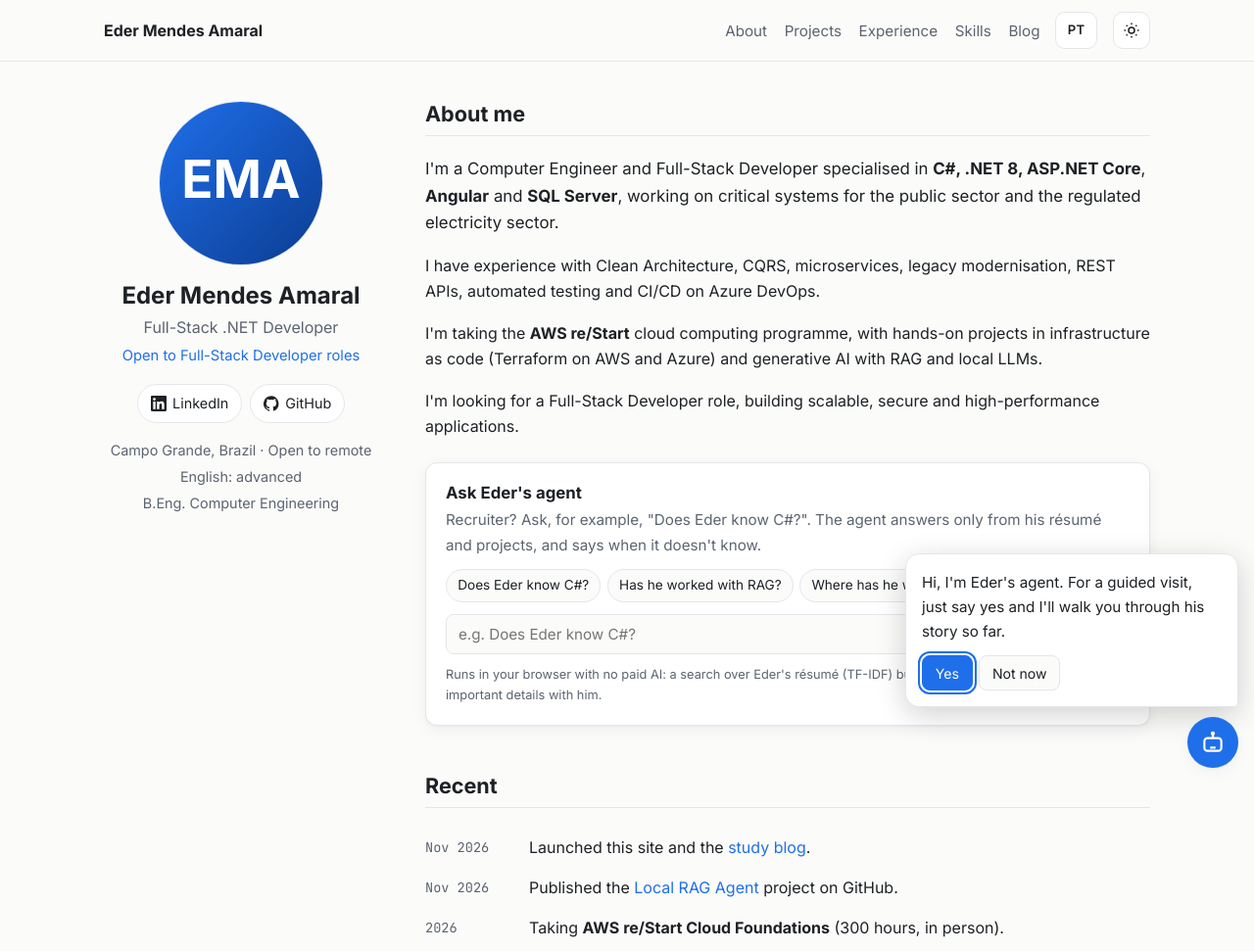
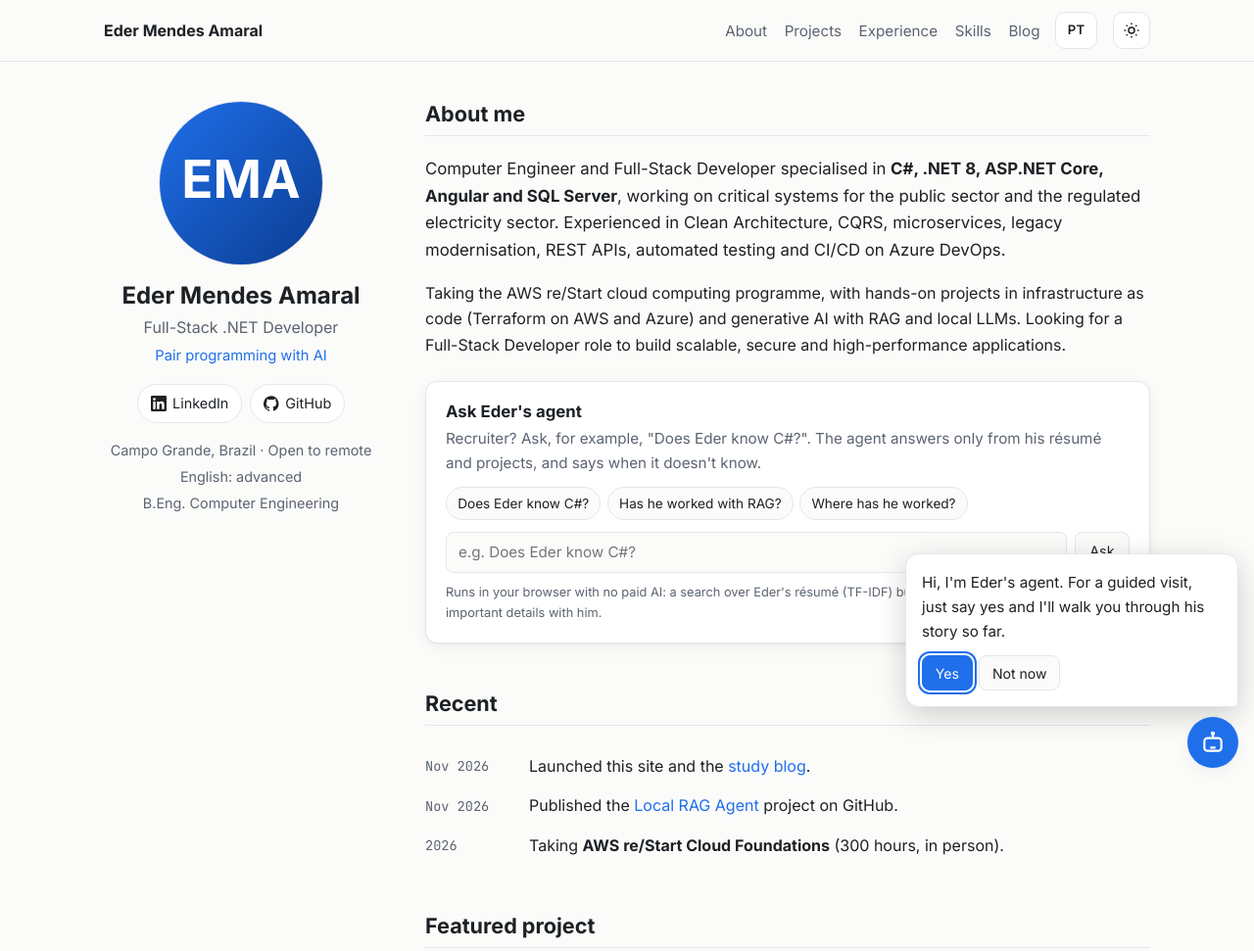
Before and after one commit to edermendes2016/portfolio, a plain HTML site: page index.html in a window 1280 px wide. Shown: the top 971 px of the page at 98% size. Drawn offline with Linux system fonts and the light colour scheme; no server answers.

Commit message:
Use Eder's exact résumé text in About me; subtitle: Pair programming with AI
Co-Authored-By: Claude Opus 5.5 <noreply@anthropic.com>
Claude-Session: https://claude.ai/code/session_011Pkoighh5ie8jmZAf571Ub

```diff
--- a/index.html
+++ b/index.html
@@ -73,7 +73,7 @@
       <img class="avatar" src="assets/img/avatar-placeholder.svg" alt="Eder Mendes Amaral" width="168" height="168">
       <h1>Eder Mendes Amaral</h1>
       <p class="role" data-pt="Desenvolvedor Full-Stack .NET">Full-Stack .NET Developer</p>
-      <p class="next-role" data-pt="Aberto a vagas de Desenvolvedor Full-Stack">Open to Full-Stack Developer roles</p>
+      <p class="next-role" data-pt="Pair programming com IA">Pair programming with AI</p>
       <div class="social">
         <a href="https://www.linkedin.com/in/eder-mendes-amaral/" target="_blank" rel="noopener">
           <svg viewBox="0 0 24 24" fill="currentColor" aria-hidden="true"><path d="M20.45 20.45h-3.56v-5.57c0-1.33-.02-3.04-1.85-3.04-1.85 0-2.14 1.45-2.14 2.94v5.67H9.35V9h3.41v1.56h.05c.48-.9 1.64-1.85 3.37-1.85 3.6 0 4.27 2.37 4.27 5.46v6.28zM5.34 7.43a2.06 2.06 0 1 1 0-4.13 2.06 2.06 0 0 1 0 4.13zM7.12 20.45H3.56V9h3.56v11.45zM22.22 0H1.77C.79 0 0 .77 0 1.73v20.54C0 23.23.79 24 1.77 24h20.45c.98 0 1.78-.77 1.78-1.73V1.73C24 .77 23.2 0 22.22 0z"/></svg>
@@ -94,10 +94,8 @@
     <main id="main">
       <section id="about" class="section">
         <h2 class="section-title" data-pt="Sobre mim">About me</h2>
-        <p class="lead" data-pt="Sou Engenheiro de Computação e Desenvolvedor Full-Stack especializado em &lt;strong&gt;C#, .NET 8, ASP.NET Core&lt;/strong&gt;, &lt;strong&gt;Angular&lt;/strong&gt; e &lt;strong&gt;SQL Server&lt;/strong&gt;, com atuação em sistemas críticos do setor público e do setor elétrico regulado.">I'm a Computer Engineer and Full-Stack Developer specialised in <strong>C#, .NET 8, ASP.NET Core</strong>, <strong>Angular</strong> and <strong>SQL Server</strong>, working on critical systems for the public sector and the regulated electricity sector.</p>
-        <p data-pt="Tenho experiência em Clean Architecture, CQRS, microsserviços, modernização de legado, APIs REST, testes automatizados e CI/CD no Azure DevOps.">I have experience with Clean Architecture, CQRS, microservices, legacy modernisation, REST APIs, automated testing and CI/CD on Azure DevOps.</p>
-        <p data-pt="Estou cursando o programa &lt;strong&gt;AWS re/Start&lt;/strong&gt; de computação em nuvem, com projetos práticos de infraestrutura como código (Terraform em AWS e Azure) e de IA Generativa com RAG e LLMs locais.">I'm taking the <strong>AWS re/Start</strong> cloud computing programme, with hands-on projects in infrastructure as code (Terraform on AWS and Azure) and generative AI with RAG and local LLMs.</p>
-        <p data-pt="Busco uma vaga de Desenvolvedor Full-Stack para construir aplicações escaláveis, seguras e de alta performance.">I'm looking for a Full-Stack Developer role, building scalable, secure and high-performance applications.</p>
+        <p class="lead" data-pt="Engenheiro de Computação e Desenvolvedor Full-Stack especializado em &lt;strong&gt;C#, .NET 8, ASP.NET Core, Angular e SQL Server&lt;/strong&gt;, com atuação em sistemas críticos do setor público e do setor elétrico regulado. Experiência em Clean Architecture, CQRS, microsserviços, modernização de legado, APIs REST, testes automatizados e CI/CD no Azure DevOps.">Computer Engineer and Full-Stack Developer specialised in <strong>C#, .NET 8, ASP.NET Core, Angular and SQL Server</strong>, working on critical systems for the public sector and the regulated electricity sector. Experienced in Clean Architecture, CQRS, microservices, legacy modernisation, REST APIs, automated testing and CI/CD on Azure DevOps.</p>
+        <p data-pt="Cursando o programa AWS re/Start de computação em nuvem, com projetos práticos de infraestrutura como código (Terraform em AWS e Azure) e de IA Generativa com RAG e LLMs locais. Busco uma vaga de Desenvolvedor Full-Stack para construir aplicações escaláveis, seguras e de alta performance.">Taking the AWS re/Start cloud computing programme, with hands-on projects in infrastructure as code (Terraform on AWS and Azure) and generative AI with RAG and local LLMs. Looking for a Full-Stack Developer role to build scalable, secure and high-performance applications.</p>
 
         <!-- Eder's agent: answers from kb/profile.json in the browser (assets/js/agent.js). No API, no cost. -->
         <div id="ask" class="card ask">
```
